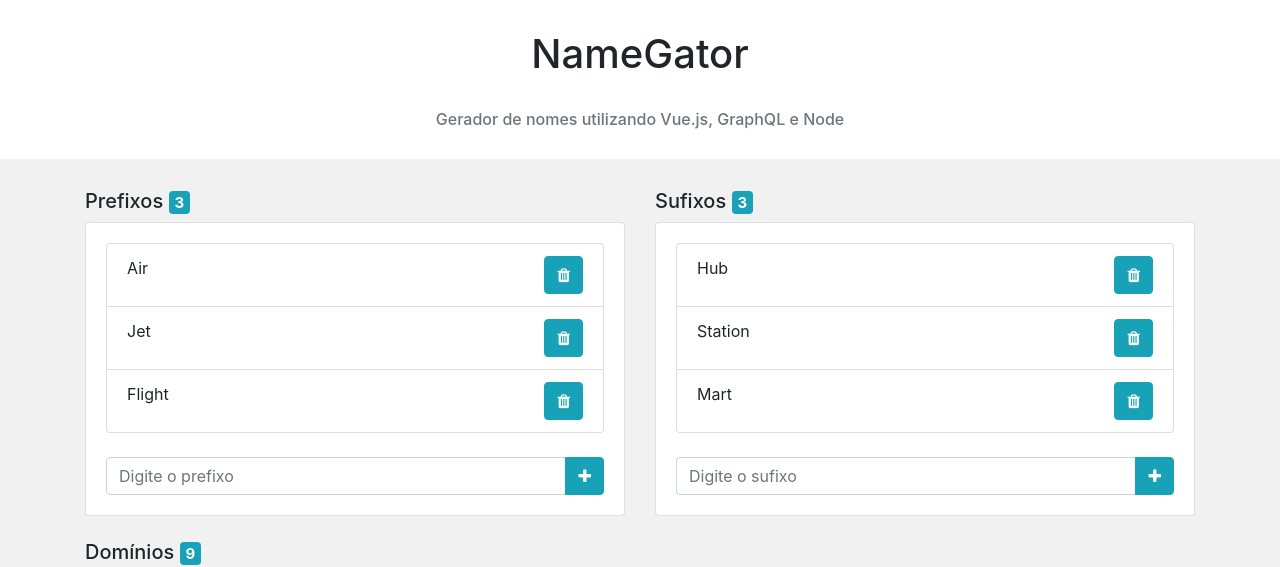
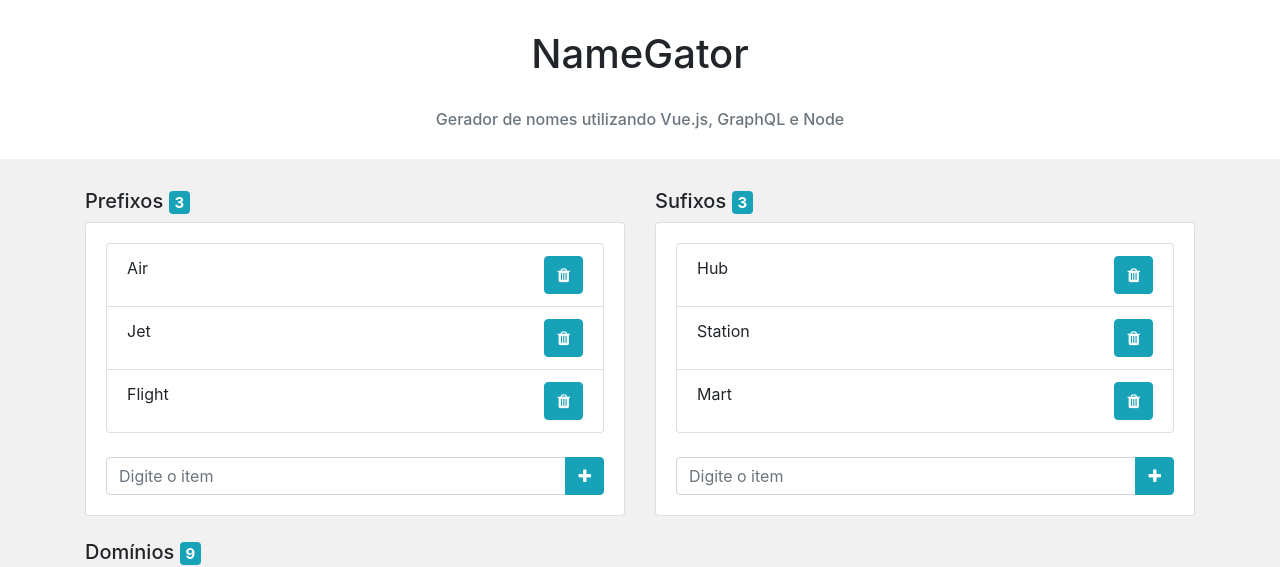
Before and after one commit to antoniojunior1890/projeto-vue.js-graphqL-Node, a Vue app in the folder vuejs/: page / in a window 1280 px wide. Shown: the top 567 px of the page. Built offline with nearby package versions, Linux system fonts and the light colour scheme.

Commit message:
componentizar items

```diff
--- a/vuejs/src/App.vue
+++ b/vuejs/src/App.vue
@@ -9,78 +9,10 @@
       <div class="container">
         <div class="row">
           <div class="col-md">
-            <h5>
-              Prefixos
-              <span class="badge badge-info">{{ prefixes.length }}</span>
-            </h5>
-            <div class="card">
-              <div class="card-body">
-                <ul class="list-group">
-                  <li class="list-group-item" v-for="prefix in prefixes" :key="prefix">
-                    <div class="row">
-                      <div class="col-md">{{ prefix }}</div>
-                      <div class="col-md text-right">
-                        <button class="btn btn-info" @click="deletePrefix(prefix)">
-                          <span class="fa fa-trash"></span>
-                        </button>
-                      </div>
-                    </div>
-                  </li>
-                </ul>
-                <br />
-                <div class="input-group">
-                  <input
-                    type="text"
-                    class="form-control"
-                    v-model="prefix"
-                    placeholder="Digite o prefixo"
-                    v-on:keyup.enter="addPrefix(prefix)"
-                  />
-                  <div class="input-group-append">
-                    <button class="btn btn-info" @click="addPrefix(prefix)">
-                      <span class="fa fa-plus"></span>
-                    </button>
-                  </div>
-                </div>
-              </div>
-            </div>
+            <AppItemList title="Prefixos" v-bind:items="prefixes" v-on:addItem="addPrefix" v-on:deleteItem="deletePrefix"/>
           </div>
           <div class="col-md">
-            <h5>
-              Sufixos
-              <span class="badge badge-info">{{ sufixes.length }}</span>
-            </h5>
-            <div class="card">
-              <div class="card-body">
-                <ul class="list-group">
-                  <li class="list-group-item" v-for="sufix in sufixes" :key="sufix">
-                    <div class="row">
-                      <div class="col-md">{{ sufix }}</div>
-                      <div class="col-md text-right">
-                        <button class="btn btn-info" @click="deleteSufix(sufix)">
-                          <span class="fa fa-trash"></span>
-                        </button>
-                      </div>
-                    </div>
-                  </li>
-                </ul>
-                <br />
-                <div class="input-group">
-                  <input
-                    type="text"
-                    class="form-control"
-                    v-model="sufix"
-                    placeholder="Digite o sufixo"
-                    v-on:keyup.enter="addSufix(sufix)"
-                  />
-                  <div class="input-group-append">
-                    <button class="btn btn-info" @click="addSufix(sufix)">
-                      <span class="fa fa-plus"></span>
-                    </button>
-                  </div>
-                </div>
-              </div>
-            </div>
+            <AppItemList title="Sufixos" v-bind:items="sufixes" v-on:addItem="addSufix" v-on:deleteItem="deleteSufix"/>
           </div>
         </div>
         <br />
@@ -112,13 +44,15 @@
 <script>
 import "bootstrap/dist/css/bootstrap.css";
 import "font-awesome/css/font-awesome.css";
+import AppItemList from "./components/AppItemList";
 
 export default {
   name: "app",
+  components: {
+    AppItemList
+  },
   data() {
     return {
-      prefix: "",
-      sufix: "",
       prefixes: ["Air", "Jet", "Flight"],
       sufixes: ["Hub", "Station", "Mart"]
     };
@@ -126,13 +60,9 @@ export default {
   methods: {
     addPrefix(prefix) {
       this.prefixes.push(prefix);
-      this.prefix = "";
-      this.generate();
     },
     addSufix(sufix) {
       this.sufixes.push(sufix);
-      this.sufix = "";
-      this.generate();
     },
     generate() {
       this.domains = [];
@@ -144,11 +74,9 @@ export default {
     },
     deletePrefix(prefix) {
       this.prefixes.splice(this.prefixes.indexOf(prefix), 1);
-      this.generate();
     },
     deleteSufix(sufix) {
       this.sufixes.splice(this.sufixes.indexOf(sufix), 1);
-      this.generate();
     }
   },
   computed: {
--- /dev/null
+++ b/vuejs/src/components/AppItemList.vue
@@ -0,0 +1,63 @@
+<template>
+  <div>
+    <h5>
+      {{ title }}
+      <span class="badge badge-info">{{ items.length }}</span>
+    </h5>
+    <div class="card">
+      <div class="card-body">
+        <ul class="list-group">
+          <li class="list-group-item" v-for="item in items" :key="item">
+            <div class="row">
+              <div class="col-md">{{ item }}</div>
+              <div class="col-md text-right">
+                <button class="btn btn-info" @click="deleteItem(item)">
+                  <span class="fa fa-trash"></span>
+                </button>
+              </div>
+            </div>
+          </li>
+        </ul>
+        <br />
+        <div class="input-group">
+          <input
+            type="text"
+            class="form-control"
+            v-model="item"
+            placeholder="Digite o item"
+            v-on:keyup.enter="additem(item)"
+          />
+          <div class="input-group-append">
+            <button class="btn btn-info" @click="addItem(item)">
+              <span class="fa fa-plus"></span>
+            </button>
+          </div>
+        </div>
+      </div>
+    </div>
+  </div>
+</template>
+
+<script>
+export default {
+  name: "AppItemList",
+  props: ["title", "items"],
+  data() {
+    return {
+      item: ""
+    };
+  },
+  methods: {
+    addItem(item) {
+      this.$emit("addItem", item);
+      this.item = "";
+    },
+    deleteItem(item) {
+      this.$emit("deleteItem", item);
+    }
+  }
+};
+</script>
+
+<style>
+</style>
```
